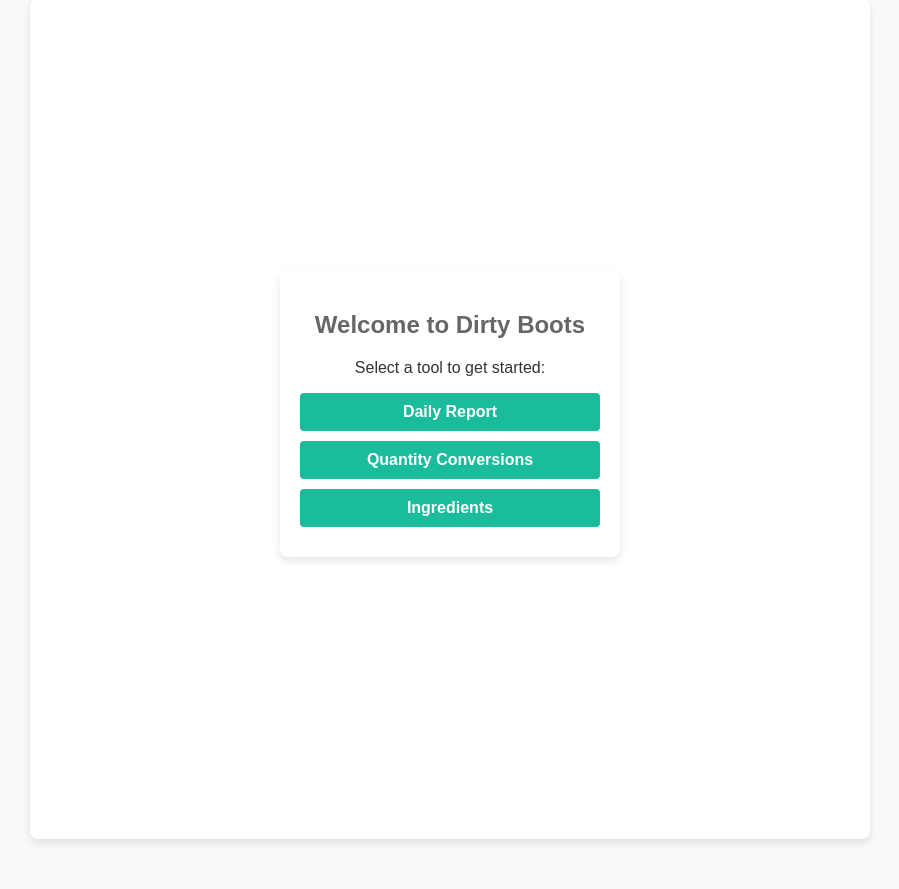
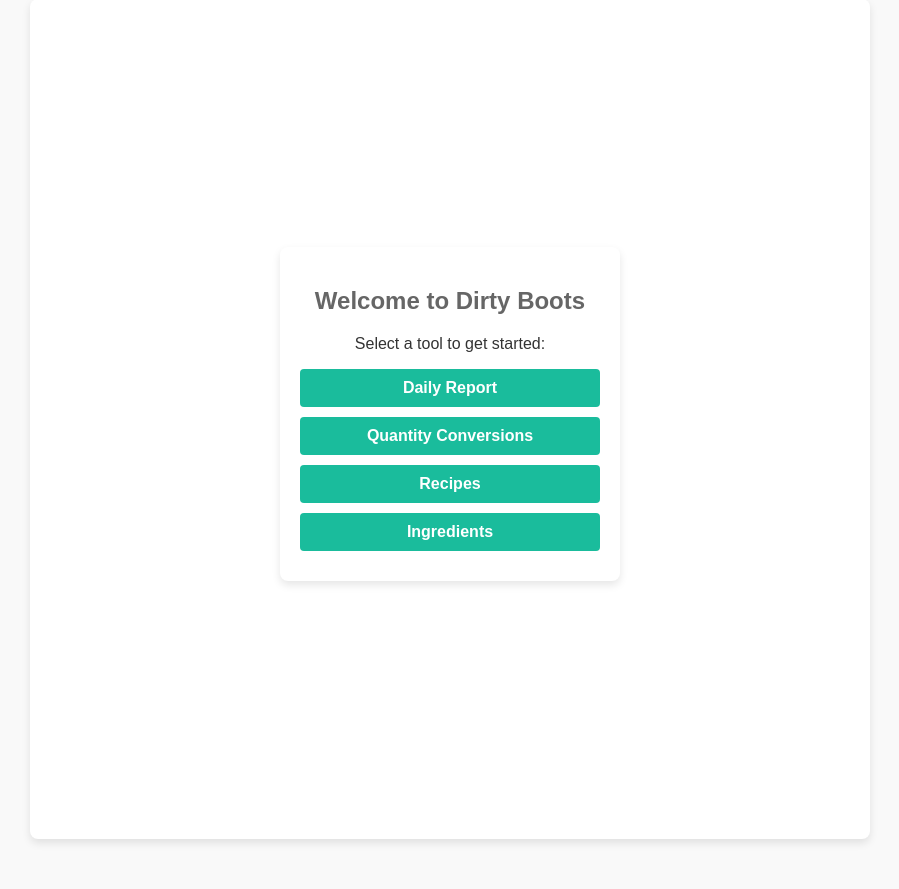
Before and after one commit to fauly/dbtrack, a Flask app: page / in a window 1280 px wide. Shown: the part 51-940 px from the top of the page, without its empty margins (190-1089 px from the left). Run offline with Flask 3, Linux system fonts and the light colour scheme.

Commit message:
added recipes link to home

```diff
--- a/app/templates/index.html
+++ b/app/templates/index.html
@@ -61,6 +61,7 @@
             <p>Select a tool to get started:</p>
             <a href="/daily-report">Daily Report</a>
             <a href="/quantity-conversion">Quantity Conversions</a>
+            <a href="/recipes">Recipes</a>
             <a href="/ingredients">Ingredients</a>
         </div>
     </div>
```
